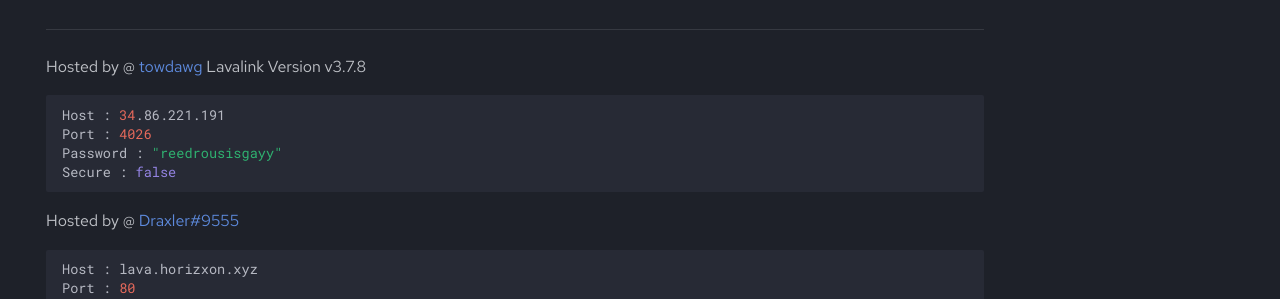
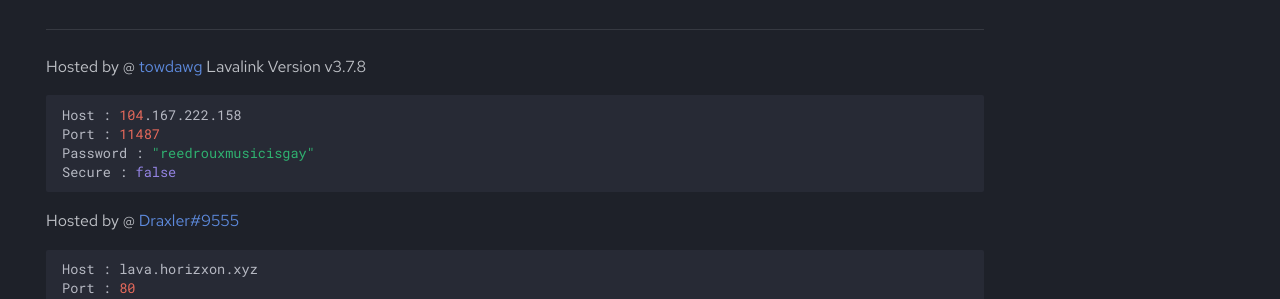
Before and after one commit to DarrenOfficial/lavalink-list, an MkDocs documentation site: the page built from docs/NoSSL/lavalink-without-ssl.md, in a window 1280 px wide and 900 px high. Shown: the part 200-499 px from the top of the window. Built offline with MkDocs 1.6.1 and Material for MkDocs 9.7.7, drawn with Linux system fonts in a browser that asks for light colours; comment, search, counter and statistics services are not loaded.

Commit message:
Update lavalink-without-ssl.md (#357)

````diff
--- a/docs/NoSSL/lavalink-without-ssl.md
+++ b/docs/NoSSL/lavalink-without-ssl.md
@@ -9,9 +9,9 @@ description: Without SSL should work out of the box!
 ---
 Hosted by @ [towdawg](https://discord.com/channels/@me/135132310260416512) Lavalink Version v3.7.8
 ```bash
-Host : 34.86.221.191
-Port : 4026
-Password : "reedrousisgayy"
+Host : 104.167.222.158
+Port : 11487
+Password : "reedrouxmusicisgay"
 Secure : false
 ```
 
````
